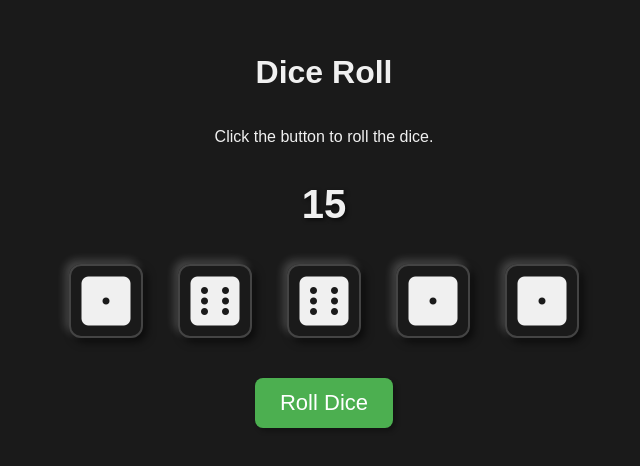
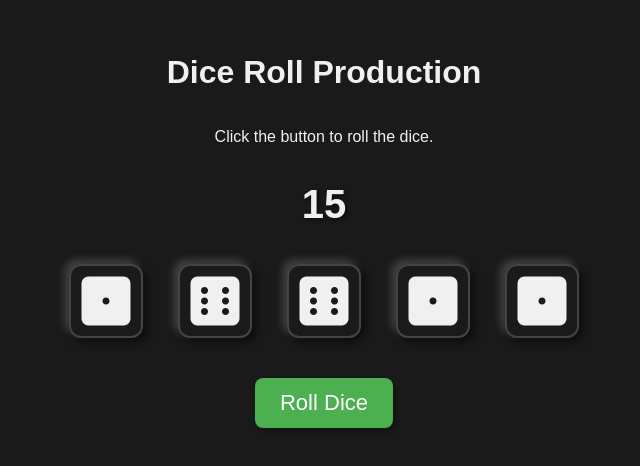
Before and after one commit to nicolemagdz/dice-static, a plain HTML site: page index.html in a window 1280 px wide. Shown: the part 170-636 px from the top of the page, without its empty margins (316-956 px from the left). Drawn offline with Linux system fonts and the light colour scheme.

Commit message:
Update index

```diff
--- a/index.html
+++ b/index.html
@@ -14,7 +14,7 @@
     <link rel="stylesheet" href="styles.css" />
   </head>
   <body>
-    <h1>Dice Roll</h1>
+    <h1>Dice Roll Production</h1>
     <p>Click the button to roll the dice.</p>
     <h1 id="sum">15</h1>
     <div class="dice" id="dice">
```
